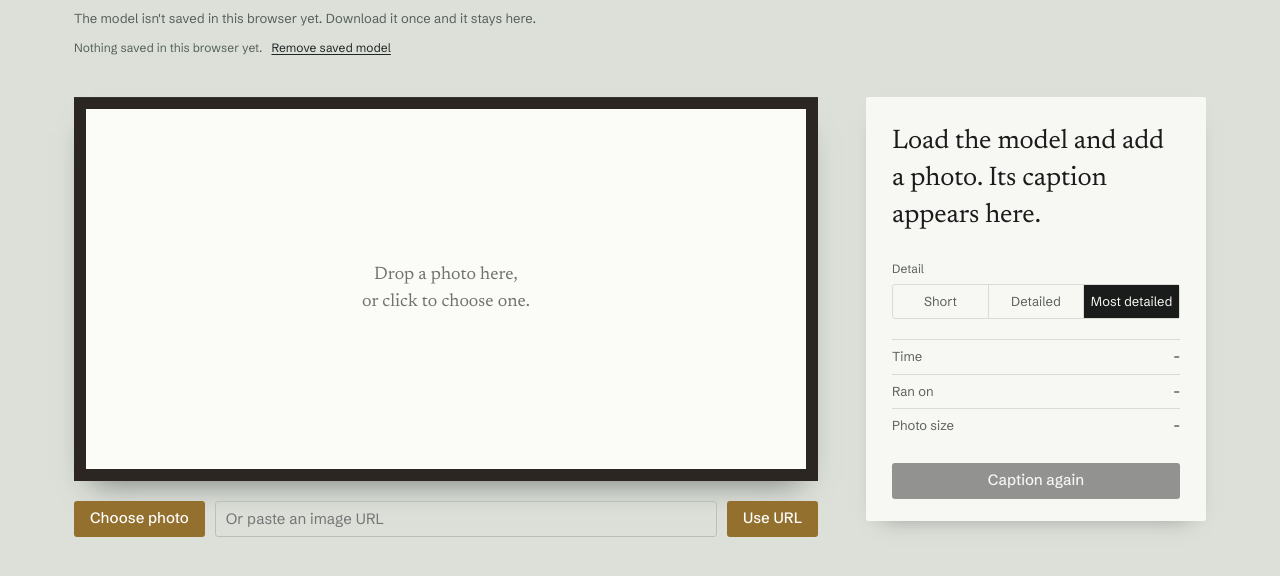
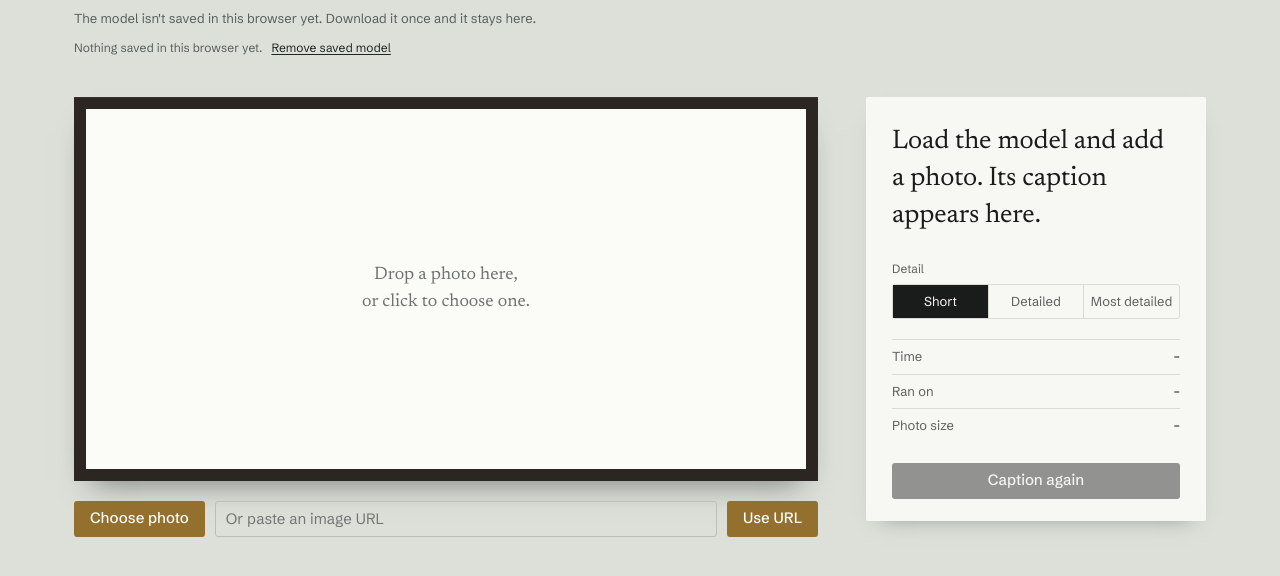
Before and after one commit to Rafiansagar/ai-model, a plain HTML site: page index.html in a window 1280 px wide. Shown: the part 88-664 px from the top of the page. Drawn offline with Linux system fonts and the light colour scheme.

Commit message:
short caption by default

```diff
--- a/index.html
+++ b/index.html
@@ -63,9 +63,9 @@
 
     <fieldset class="detail">
       <legend>Detail</legend>
-      <label><input type="radio" name="task" value="&lt;CAPTION&gt;"><span>Short</span></label>
+      <label><input type="radio" name="task" value="&lt;CAPTION&gt;" checked><span>Short</span></label>
       <label><input type="radio" name="task" value="&lt;DETAILED_CAPTION&gt;"><span>Detailed</span></label>
-      <label><input type="radio" name="task" value="&lt;MORE_DETAILED_CAPTION&gt;" checked><span>Most detailed</span></label>
+      <label><input type="radio" name="task" value="&lt;MORE_DETAILED_CAPTION&gt;"><span>Most detailed</span></label>
     </fieldset>
 
     <dl class="facts">
```
